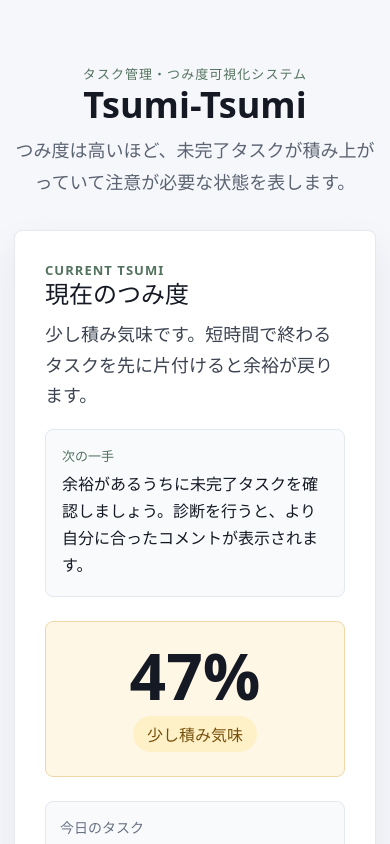
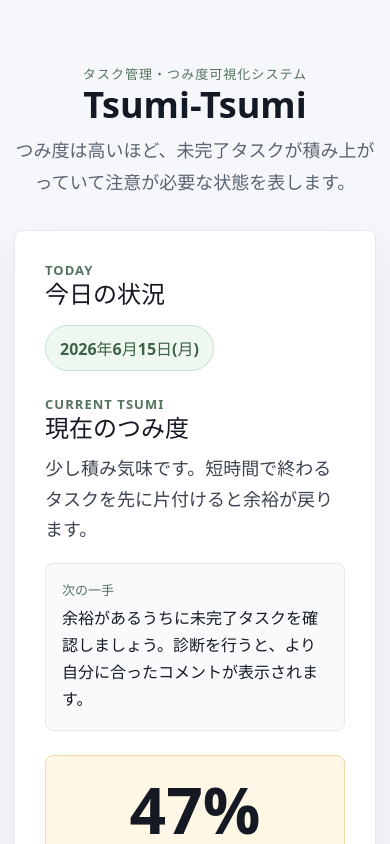
Before and after one commit to 3ackbut/Tsumi-Tsumi, a React (Vite) app: page / in a window 390 px wide. Shown: the top 844 px of the page. Built offline with nearby package versions, Linux system fonts and the light colour scheme.

Commit message:
改善: 今日の日付表示を追加

```diff
--- a/src/App.css
+++ b/src/App.css
@@ -148,6 +148,24 @@ h3 {
   border: 1px solid #e4e8ef;
   border-radius: 8px;
   box-shadow: 0 16px 36px rgba(24, 35, 55, 0.08);
+}
+
+.today-status-header {
+  display: flex;
+  align-items: flex-start;
+  justify-content: space-between;
+  gap: 16px;
+  margin-bottom: 24px;
+}
+
+.today-status-header time {
+  padding: 10px 14px;
+  color: #3d6348;
+  background: #eef7f0;
+  border: 1px solid #c9dfcf;
+  border-radius: 999px;
+  font-weight: 900;
+  white-space: nowrap;
 }
 
 .tsumi-focus-content {
@@ -757,8 +775,15 @@ input:focus {
 .week-controls {
   display: flex;
   flex-wrap: wrap;
+  align-items: center;
   gap: 10px;
   margin-top: 18px;
+}
+
+.week-range {
+  margin-right: auto;
+  color: #3c4350;
+  font-weight: 800;
 }
 
 .week-controls button {
@@ -786,6 +811,12 @@ input:focus {
   border-radius: 8px;
 }
 
+.today-week-card {
+  background: #fffaf0;
+  border-color: #e6b655;
+  box-shadow: 0 10px 24px rgba(230, 182, 85, 0.18);
+}
+
 .week-day-header {
   display: flex;
   align-items: baseline;
@@ -795,8 +826,25 @@ input:focus {
   border-bottom: 1px solid #e4e8ef;
 }
 
+.week-day-header div {
+  display: flex;
+  align-items: center;
+  gap: 6px;
+  min-width: 0;
+}
+
 .week-day-header span {
   color: #54735f;
+  font-weight: 900;
+}
+
+.week-day-header em {
+  padding: 3px 7px;
+  color: #77510b;
+  background: #fff1c7;
+  border-radius: 999px;
+  font-size: 11px;
+  font-style: normal;
   font-weight: 900;
 }
 
@@ -961,8 +1009,19 @@ input:focus {
 
   .page-header,
   .section-heading,
+  .today-status-header,
   .status-hero {
     display: grid;
+  }
+
+  .today-status-header time {
+    width: fit-content;
+    white-space: normal;
+  }
+
+  .week-range {
+    width: 100%;
+    margin-right: 0;
   }
 
   .stats-grid,
--- a/src/pages/Calendar.tsx
+++ b/src/pages/Calendar.tsx
@@ -14,6 +14,14 @@ function formatDisplayDate(date: Date) {
   return `${date.getMonth() + 1}/${date.getDate()}`;
 }
 
+function formatJapaneseDate(date: Date) {
+  return new Intl.DateTimeFormat("ja-JP", {
+    year: "numeric",
+    month: "long",
+    day: "numeric",
+  }).format(date);
+}
+
 function getStartOfWeek(date: Date) {
   const startOfWeek = new Date(date);
   startOfWeek.setHours(0, 0, 0, 0);
@@ -27,6 +35,10 @@ function addDays(date: Date, days: number) {
   nextDate.setDate(nextDate.getDate() + days);
 
   return nextDate;
+}
+
+function isSameDate(firstDate: Date, secondDate: Date) {
+  return formatDate(firstDate) === formatDate(secondDate);
 }
 
 function buildForecastReason(item: ReturnType<typeof calculateTsumiScore>) {
@@ -71,6 +83,7 @@ function Calendar() {
   const weekDates = Array.from({ length: 7 }, (_, index) =>
     addDays(weekStartDate, index),
   );
+  const weekEndDate = addDays(weekStartDate, 6);
   const forecastTargets = [
     { label: "今日", date: today },
     { label: "1日後", date: addDays(today, 1) },
@@ -269,12 +282,15 @@ function Calendar() {
             <h2>週間カレンダー</h2>
           </div>
           <span className="status-pill">
-            {formatDisplayDate(weekStartDate)}-
-            {formatDisplayDate(addDays(weekStartDate, 6))}
+            {formatJapaneseDate(weekStartDate)}〜{formatJapaneseDate(weekEndDate)}
           </span>
         </div>
 
         <div className="week-controls">
+          <span className="week-range">
+            表示中: {formatJapaneseDate(weekStartDate)}〜
+            {formatJapaneseDate(weekEndDate)}
+          </span>
           <button type="button" onClick={() => moveWeek(-1)}>
             前の週
           </button>
@@ -289,15 +305,22 @@ function Calendar() {
         <div className="weekly-grid">
           {weekDates.map((dateItem) => {
             const dateKey = formatDate(dateItem);
+            const isToday = isSameDate(dateItem, today);
             const daySchedules = schedules
               .map((schedule, index) => ({ schedule, index }))
               .filter(({ schedule }) => schedule.date === dateKey);
             const dayTasks = tasks.filter((task) => task.deadline === dateKey);
 
             return (
-              <article className="week-day-card" key={dateKey}>
+              <article
+                className={`week-day-card${isToday ? " today-week-card" : ""}`}
+                key={dateKey}
+              >
                 <div className="week-day-header">
-                  <span>{dayLabels[dateItem.getDay()]}</span>
+                  <div>
+                    <span>{dayLabels[dateItem.getDay()]}</span>
+                    {isToday && <em>今日</em>}
+                  </div>
                   <strong>{formatDisplayDate(dateItem)}</strong>
                 </div>
 
--- a/src/pages/Home.tsx
+++ b/src/pages/Home.tsx
@@ -8,9 +8,19 @@ function formatDate(date: Date) {
   return date.toLocaleDateString("sv-SE");
 }
 
+function formatJapaneseDate(date: Date) {
+  return new Intl.DateTimeFormat("ja-JP", {
+    year: "numeric",
+    month: "long",
+    day: "numeric",
+    weekday: "short",
+  }).format(date);
+}
+
 function Home() {
   const { tasks, schedules, diagnosisResult } = useAppData();
-  const today = formatDate(new Date());
+  const todayDate = new Date();
+  const today = formatDate(todayDate);
   const todayTasks = tasks.filter((task) => task.deadline === today);
   const todaySchedules = schedules.filter(
     (schedule) => schedule.date === today,
@@ -31,6 +41,14 @@ function Home() {
       </section>
 
       <section className="tsumi-focus-panel">
+        <div className="today-status-header">
+          <div>
+            <p className="eyebrow">Today</p>
+            <h2>今日の状況</h2>
+          </div>
+          <time dateTime={today}>{formatJapaneseDate(todayDate)}</time>
+        </div>
+
         <div className="tsumi-focus-content">
           <div>
             <p className="eyebrow">Current Tsumi</p>
```
